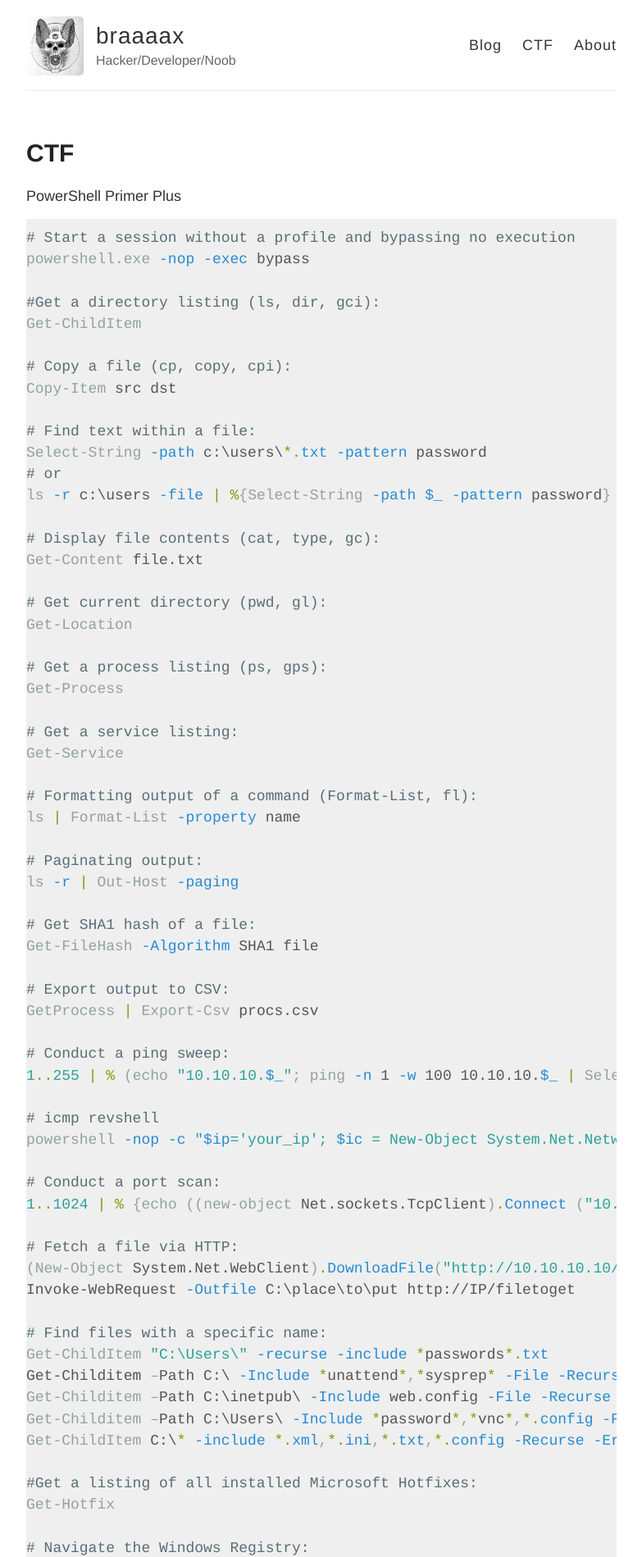
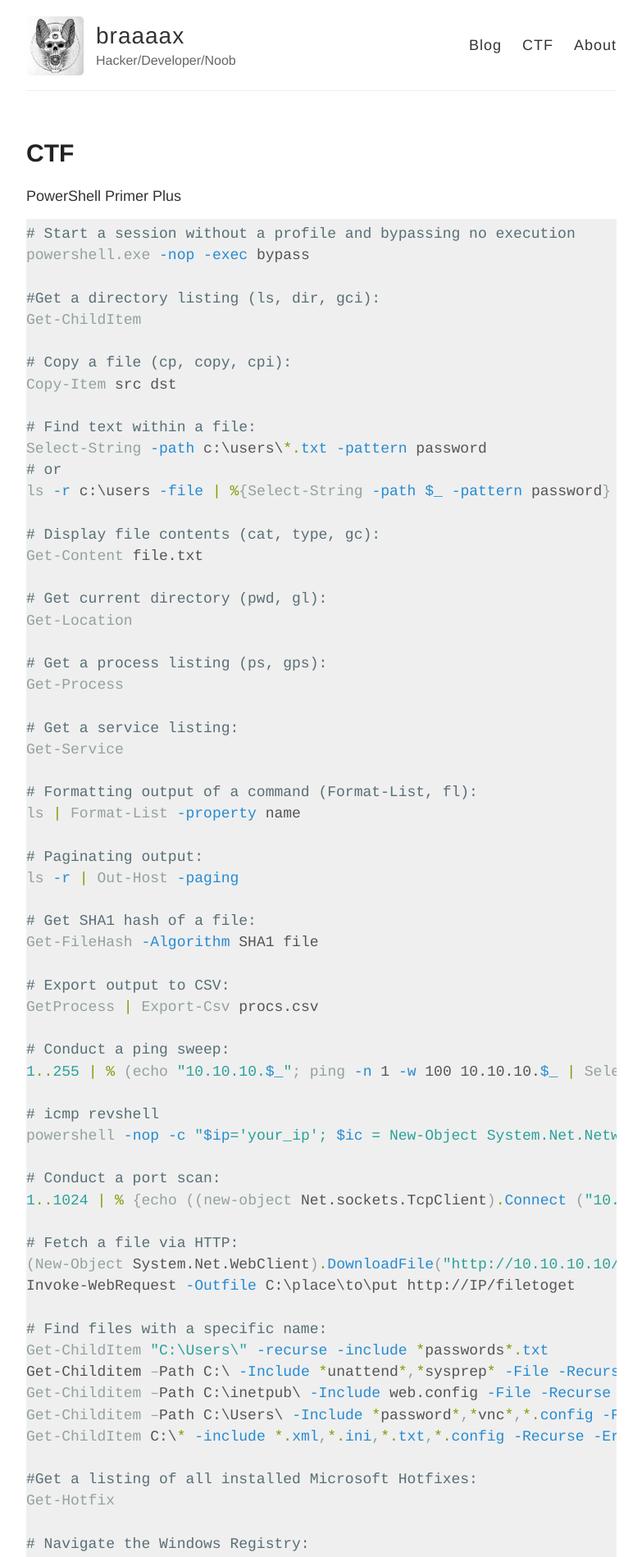
Before and after one commit to braaaax/braaaax.github.io, a Jekyll site: the page built from ctf.md, in a window 1280 px wide. Shown: the top 1899 px of the page at 82% size, without its empty margins (248-1031 px from the left). Built offline with Jekyll 4.4.1, drawn with Linux system fonts in a browser that asks for light colours.

Commit message:
updated site

```diff
--- a/_sass/_highlights.scss
+++ b/_sass/_highlights.scss
@@ -6,7 +6,7 @@
   -moz-box-shadow: 0px 0px rgba(0,0,0,0.1);
   -webkit-box-shadow: 0px 0px rgba(0,0,0,0.1);
   box-shadow: 0px 0px rgba(0,0,0,0.1);
-  margin: 10px 0 20px 0;
+  margin: 5px 0 5px 0;
   overflow: scroll;
 }
 
```
